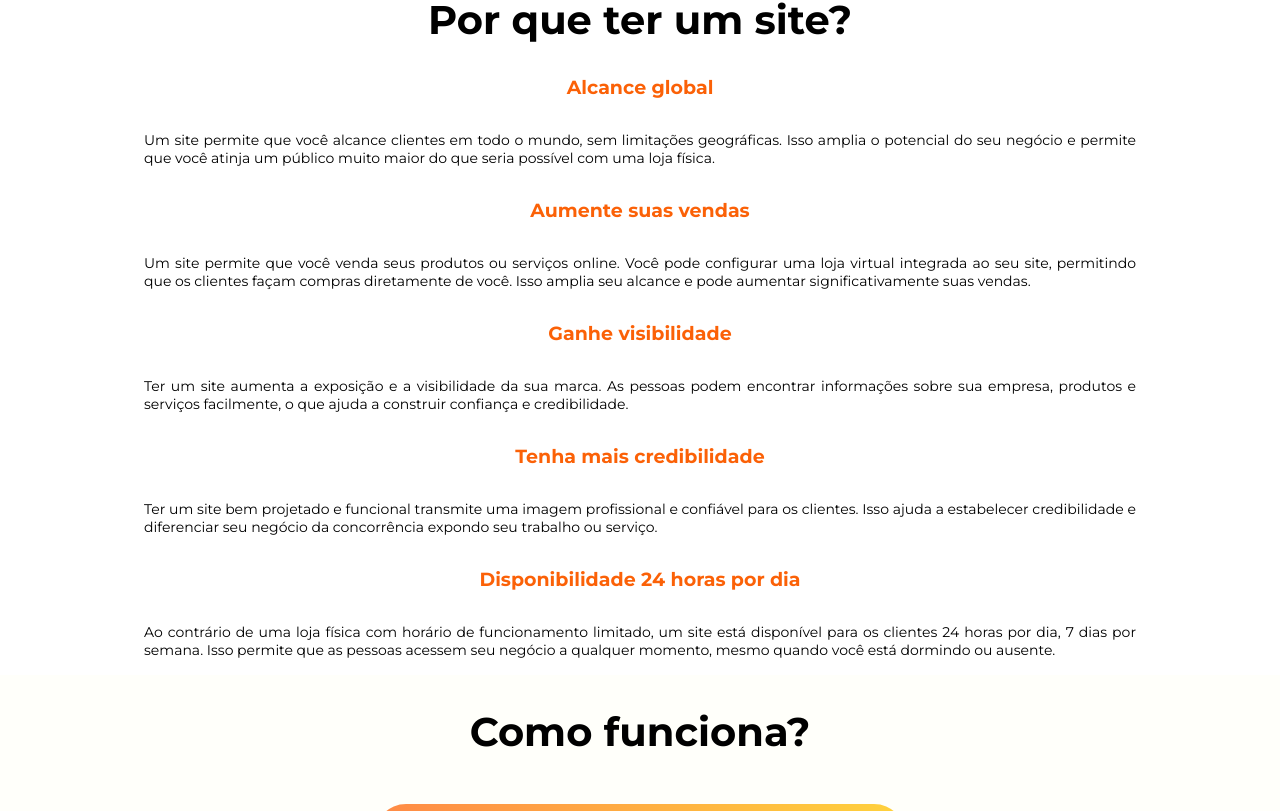
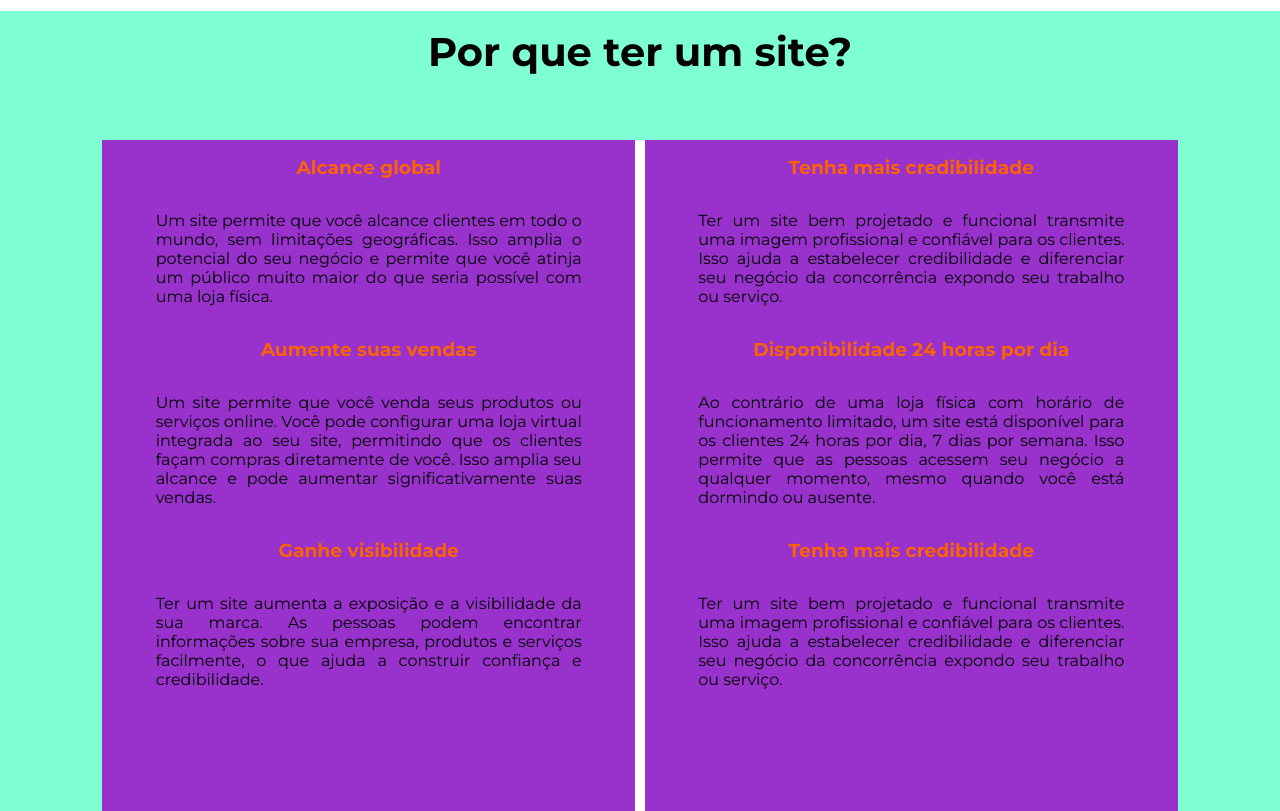
Before and after one commit to MarcusMix/page-web, a React (Vite) app: page / in a window 1280 px wide. Shown: the part 1909-2720 px from the top of the page. Built offline with nearby package versions, Linux system fonts and the light colour scheme.

Commit message:
refactor: change div with display grid

```diff
--- a/src/components/why/why.jsx
+++ b/src/components/why/why.jsx
@@ -1,56 +1,73 @@
-import { WhyContainer } from "./why.styles";
+import { WhyContainer, WhyWrapper } from "./why.styles";
 
 const Why = () => {
 	return (
+		<WhyWrapper>
+			<h2>Por que ter um site?</h2>
 			<WhyContainer id="why">
-			<h2>Por que ter um site?</h2>
-
-
+				<div>
 					<h3>Alcance global</h3>
 					<p>
-					Um site permite que você alcance clientes em todo
-					o mundo, sem limitações geográficas. Isso amplia o
-					potencial do seu negócio e permite que você atinja
-					um público muito maior do que seria possível com
-					uma loja física.
+						Um site permite que você alcance clientes em
+						todo o mundo, sem limitações geográficas.
+						Isso amplia o potencial do seu negócio e
+						permite que você atinja um público muito
+						maior do que seria possível com uma loja
+						física.
 					</p>
 					<h3>Aumente suas vendas</h3>
 					<p>
-					Um site permite que você venda seus produtos ou
-					serviços online. Você pode configurar uma loja
-					virtual integrada ao seu site, permitindo que os
-					clientes façam compras diretamente de você. Isso
-					amplia seu alcance e pode aumentar
-					significativamente suas vendas.
+						Um site permite que você venda seus produtos
+						ou serviços online. Você pode configurar uma
+						loja virtual integrada ao seu site,
+						permitindo que os clientes façam compras
+						diretamente de você. Isso amplia seu alcance
+						e pode aumentar significativamente suas
+						vendas.
 					</p>
 					<h3>Ganhe visibilidade</h3>
 					<p>
-					Ter um site aumenta a exposição e a visibilidade
-					da sua marca. As pessoas podem encontrar
-					informações sobre sua empresa, produtos e serviços
-					facilmente, o que ajuda a construir confiança e
-					credibilidade.
+						Ter um site aumenta a exposição e a
+						visibilidade da sua marca. As pessoas podem
+						encontrar informações sobre sua empresa,
+						produtos e serviços facilmente, o que ajuda
+						a construir confiança e credibilidade.
 					</p>
+				</div>
+
+				<div>
 					<h3>Tenha mais credibilidade</h3>
 					<p>
-					Ter um site bem projetado e funcional transmite
-					uma imagem profissional e confiável para os
-					clientes. Isso ajuda a estabelecer credibilidade e
-					diferenciar seu negócio da concorrência expondo
-					seu trabalho ou serviço.
+						Ter um site bem projetado e funcional
+						transmite uma imagem profissional e
+						confiável para os clientes. Isso ajuda a
+						estabelecer credibilidade e diferenciar seu
+						negócio da concorrência expondo seu trabalho
+						ou serviço.
 					</p>
 
 					<h3>Disponibilidade 24 horas por dia</h3>
 					<p>
-					Ao contrário de uma loja física com horário de
-					funcionamento limitado, um site está disponível
-					para os clientes 24 horas por dia, 7 dias por
-					semana. Isso permite que as pessoas acessem seu
-					negócio a qualquer momento, mesmo quando você está
-					dormindo ou ausente.
+						Ao contrário de uma loja física com horário
+						de funcionamento limitado, um site está
+						disponível para os clientes 24 horas por
+						dia, 7 dias por semana. Isso permite que as
+						pessoas acessem seu negócio a qualquer
+						momento, mesmo quando você está dormindo ou
+						ausente.
 					</p>
-
+					<h3>Tenha mais credibilidade</h3>
+					<p>
+						Ter um site bem projetado e funcional
+						transmite uma imagem profissional e
+						confiável para os clientes. Isso ajuda a
+						estabelecer credibilidade e diferenciar seu
+						negócio da concorrência expondo seu trabalho
+						ou serviço.
+					</p>
+				</div>
 			</WhyContainer>
+		</WhyWrapper>
 	);
 };
 
--- a/src/components/why/why.styles.js
+++ b/src/components/why/why.styles.js
@@ -1,13 +1,8 @@
 import { styled } from "styled-components";
 
-export const WhyContainer = styled.div`
-	display: flex;
-	align-items: center;
-	justify-content: center;
-	flex-direction: column;
-	height: 100%;
-	background-color: #fff;
-	color: #000;
+export const WhyWrapper = styled.div`
+	height: 100vh;
+	background-color: aquamarine;
 
 	& h2 {
 		font-size: 20px;
@@ -16,7 +11,21 @@ export const WhyContainer = styled.div`
 		padding: 1rem;
 		font-size: 40px;
 		color: #000;
-		margin-top: 13rem;
+		margin: 3rem;
+	}
+`;
+
+export const WhyContainer = styled.div`
+	display: grid;
+	grid-template-columns: repeat(2, 1fr);
+	grid-gap: 10px;
+	background-color: #fff;
+	margin: auto 17%;
+	color: #000;
+
+	& div {
+		background-color: darkorchid;
+		/* height: 300px; */
 	}
 
 	& h3 {
@@ -28,16 +37,29 @@ export const WhyContainer = styled.div`
 
 	& p {
 		padding: 1rem;
-		margin: auto 20%;
+		margin: auto 10%;
 		text-align: justify;
 	}
 
 	@media (max-width: 1400px) {
+		grid-template-columns: repeat(2, 1fr);
 		height: 100%;
+
+		margin: auto 8%;
+
+		p {
+			margin: auto 7%;
+		}
+	}
+
+	@media (max-width: 768px) {
+		height: 100%;
+		grid-template-columns: repeat(1, 1fr);
+		margin: auto 5%;
 
 		p {
 			font-size: 14px;
-			margin: auto 10%;
+			margin: auto 7%;
 		}
 
 		h3 {
```
Lines whose indentation alone changed are shown as unchanged.
